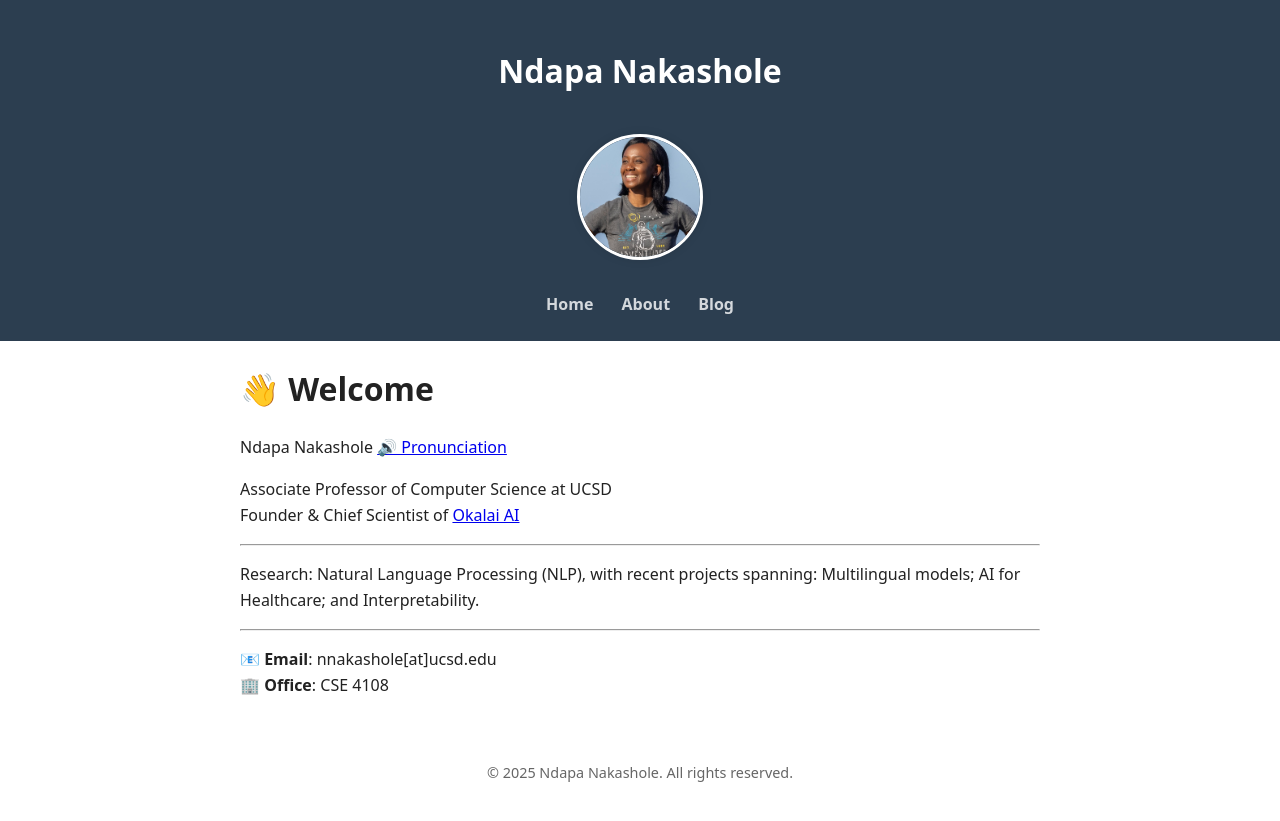
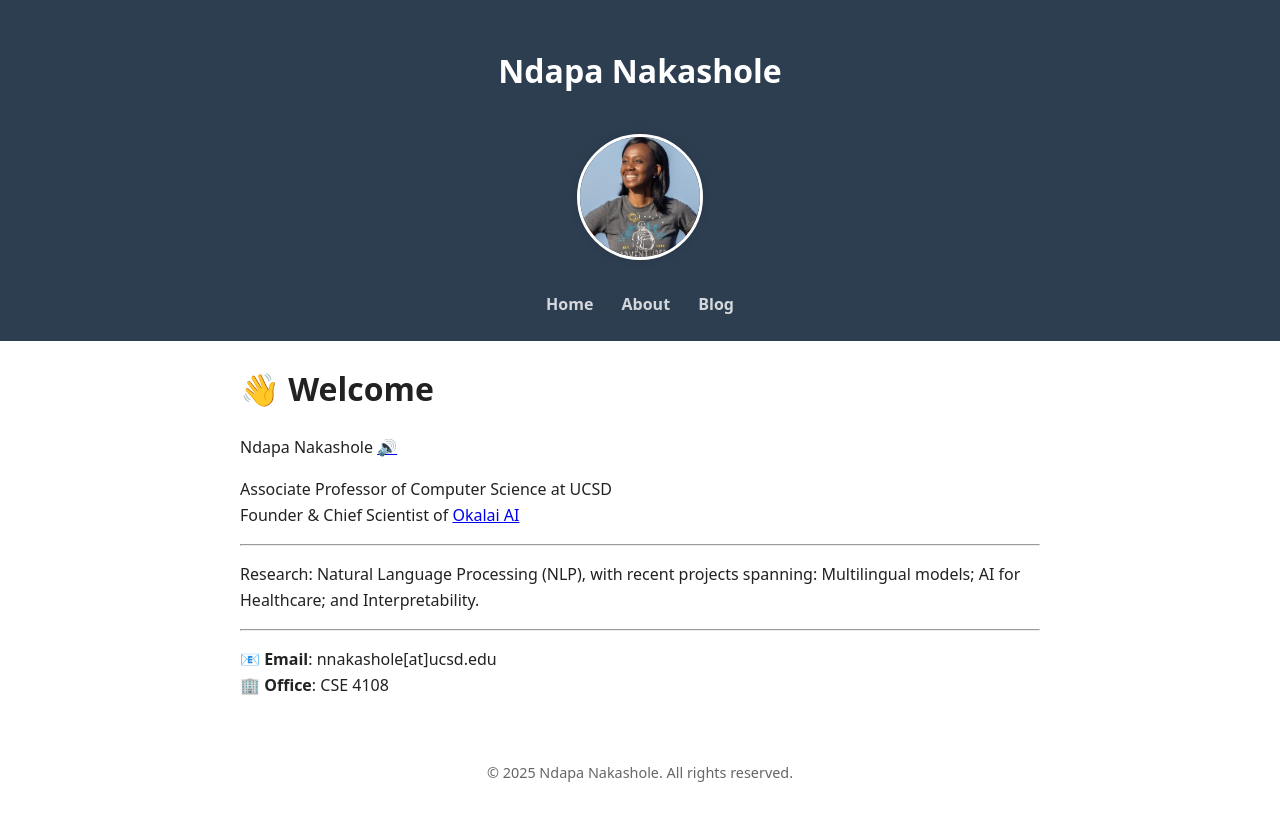
Before and after one commit to ndapa/ndapa.github.io, a Jekyll site: the page built from index.md, in a window 1280 px wide. Shown: the top 821 px of the page. Built offline with Jekyll 4.4.1, drawn with Linux system fonts in a browser that asks for light colours.

Commit message:
Update index.md

```diff
--- a/index.md
+++ b/index.md
@@ -6,7 +6,7 @@ title: "Home"
 # 👋 Welcome
 
 Ndapa Nakashole
-[🔊 Pronunciation]( {{ '/assets/audio/name.mp3' | relative_url }} )
+[🔊]( {{ '/assets/audio/name.mp3' | relative_url }} )
 
 Associate Professor of Computer Science at UCSD
 Founder & Chief Scientist of [Okalai AI](https://okalai.org)
```
